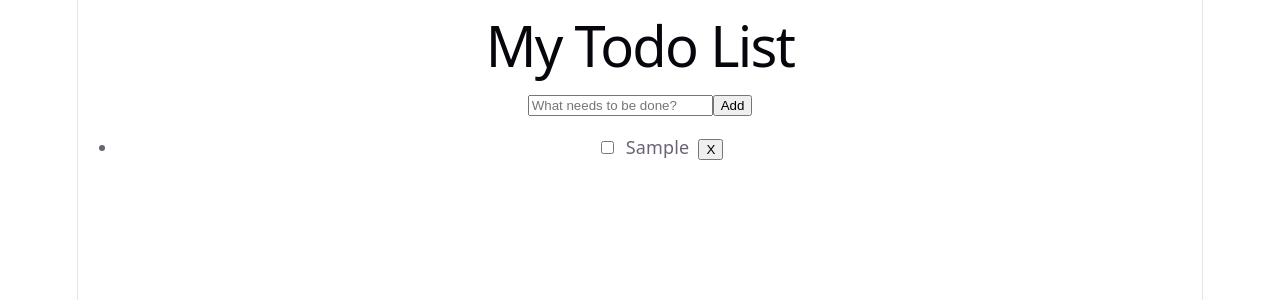
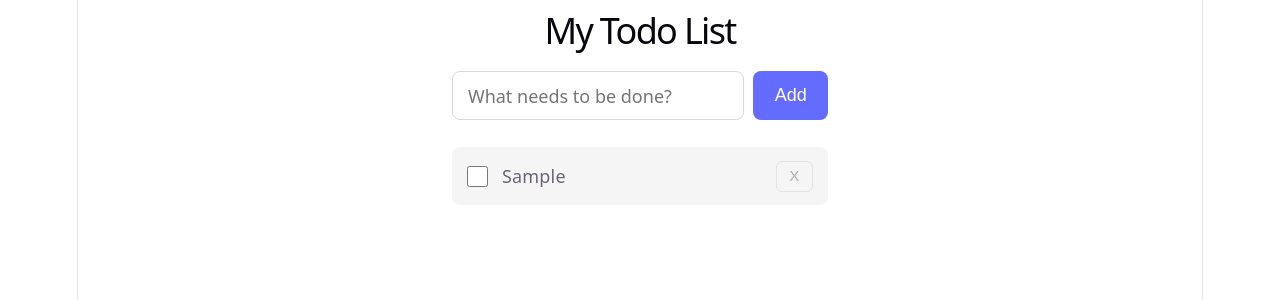
Before and after one commit to Muhammad-Abu-Bakar/react-todo-app, a React (Vite) app: page / in a window 1280 px wide. Both pictures are taken after typing "Sample" into the empty fields and a click on the button "Add". Shown: the top 300 px of the page. Built offline with nearby package versions, Linux system fonts and the light colour scheme.

Commit message:
Add styling with CSS classes and refactor inline styles

```diff
--- a/src/App.css
+++ b/src/App.css
@@ -1,184 +1,112 @@
-.counter {
-  font-size: 16px;
-  padding: 5px 10px;
-  border-radius: 5px;
-  color: var(--accent);
-  background: var(--accent-bg);
-  border: 2px solid transparent;
-  transition: border-color 0.3s;
-  margin-bottom: 24px;
-
-  &:hover {
-    border-color: var(--accent-border);
-  }
-  &:focus-visible {
-    outline: 2px solid var(--accent);
-    outline-offset: 2px;
-  }
+.app {
+  max-width: 480px;
+  margin: 0 auto;
+  padding: 1rem;
+  text-align: left;
 }
 
-.hero {
-  position: relative;
-
-  .base,
-  .framework,
-  .vite {
-    inset-inline: 0;
-    margin: 0 auto;
+.app h1 {
+  font-size: 2rem;
+  margin: 0 0 1.5rem;
+  text-align: center;
 }
 
-  .base {
-    width: 170px;
-    position: relative;
-    z-index: 0;
+/* Add todo form */
+.add-todo {
+  display: flex;
+  gap: 0.5rem;
+  margin-bottom: 1.5rem;
 }
 
-  .framework,
-  .vite {
-    position: absolute;
+.add-todo input {
+  flex: 1;
+  padding: 0.65rem 0.85rem;
+  font-size: 1rem;
+  border-radius: 8px;
+  border: 1px solid rgba(127, 127, 127, 0.3);
+  background-color: transparent;
+  color: inherit;
+  font-family: inherit;
+  outline: none;
+  transition: border-color 0.2s;
 }
 
-  .framework {
-    z-index: 1;
-    top: 34px;
-    height: 28px;
-    transform: perspective(2000px) rotateZ(300deg) rotateX(44deg) rotateY(39deg)
-      scale(1.4);
+.add-todo input:focus {
+  border-color: #646cff;
 }
 
-  .vite {
-    z-index: 0;
-    top: 107px;
-    height: 26px;
-    width: auto;
-    transform: perspective(2000px) rotateZ(300deg) rotateX(40deg) rotateY(39deg)
-      scale(0.8);
-  }
+.add-todo button {
+  padding: 0.65rem 1.2rem;
+  font-size: 1rem;
+  font-weight: 500;
+  background-color: #646cff;
+  color: white;
+  border: none;
+  border-radius: 8px;
+  cursor: pointer;
+  transition: background-color 0.2s;
 }
 
-#center {
-  display: flex;
-  flex-direction: column;
-  gap: 25px;
-  place-content: center;
-  place-items: center;
-  flex-grow: 1;
-
-  @media (max-width: 1024px) {
-    padding: 32px 20px 24px;
-    gap: 18px;
-  }
+.add-todo button:hover {
+  background-color: #535bf2;
 }
 
-#next-steps {
-  display: flex;
-  border-top: 1px solid var(--border);
-  text-align: left;
-
-  & > div {
-    flex: 1 1 0;
-    padding: 32px;
-    @media (max-width: 1024px) {
-      padding: 24px 20px;
-    }
+/* Todo list */
+.app ul {
+  list-style: none;
+  padding: 0;
+  margin: 0;
 }
 
-  .icon {
-    margin-bottom: 16px;
-    width: 22px;
-    height: 22px;
+.app li {
+  display: flex;
+  align-items: center;
+  gap: 0.75rem;
+  padding: 0.75rem 0.85rem;
+  border-radius: 8px;
+  margin-bottom: 0.5rem;
+  background-color: rgba(127, 127, 127, 0.08);
+  transition: background-color 0.2s;
 }
 
-  @media (max-width: 1024px) {
-    flex-direction: column;
-    text-align: center;
-  }
+.app li:hover {
+  background-color: rgba(127, 127, 127, 0.15);
 }
 
-#docs {
-  border-right: 1px solid var(--border);
-
-  @media (max-width: 1024px) {
-    border-right: none;
-    border-bottom: 1px solid var(--border);
-  }
+.app li input[type="checkbox"] {
+  width: 1.2rem;
+  height: 1.2rem;
+  margin: 0;
+  cursor: pointer;
+  accent-color: #646cff;
 }
 
-#next-steps ul {
-  list-style: none;
-  padding: 0;
-  display: flex;
-  gap: 8px;
-  margin: 32px 0 0;
-
-  .logo {
-    height: 18px;
+.todo-text {
+  flex: 1;
+  font-size: 1rem;
+  transition: opacity 0.2s;
 }
 
-  a {
-    color: var(--text-h);
-    font-size: 16px;
-    border-radius: 6px;
-    background: var(--social-bg);
-    display: flex;
-    padding: 6px 12px;
-    align-items: center;
-    gap: 8px;
-    text-decoration: none;
-    transition: box-shadow 0.3s;
-
-    &:hover {
-      box-shadow: var(--shadow);
-    }
-    .button-icon {
-      height: 18px;
-      width: 18px;
-    }
+.todo-text.completed {
+  text-decoration: line-through;
+  opacity: 0.5;
 }
 
-  @media (max-width: 1024px) {
-    margin-top: 20px;
-    flex-wrap: wrap;
-    justify-content: center;
-
-    li {
-      flex: 1 1 calc(50% - 8px);
+.delete-btn {
+  padding: 0.3rem 0.7rem;
+  font-size: 0.85rem;
+  background-color: transparent;
+  color: inherit;
+  opacity: 0.5;
+  border: 1px solid rgba(127, 127, 127, 0.3);
+  border-radius: 6px;
+  cursor: pointer;
+  transition: all 0.15s;
 }
 
-    a {
-      width: 100%;
-      justify-content: center;
-      box-sizing: border-box;
+.delete-btn:hover {
+  background-color: #ff4444;
+  color: white;
+  border-color: #ff4444;
+  opacity: 1;
 }
-  }
-}
-
-#spacer {
-  height: 88px;
-  border-top: 1px solid var(--border);
-  @media (max-width: 1024px) {
-    height: 48px;
-  }
-}
-
-.ticks {
-  position: relative;
-  width: 100%;
-
-  &::before,
-  &::after {
-    content: '';
-    position: absolute;
-    top: -4.5px;
-    border: 5px solid transparent;
-  }
-
-  &::before {
-    left: 0;
-    border-left-color: var(--border);
-  }
-  &::after {
-    right: 0;
-    border-right-color: var(--border);
-  }
-}
--- a/src/App.tsx
+++ b/src/App.tsx
@@ -63,16 +63,15 @@ function App() {
               checked={todo.completed}
               onChange={() => handleToggleTodo(todo.id)}
             />
-            <span
-              style={{
-                textDecoration: todo.completed ? 'line-through' : 'none',
-                marginLeft: '0.5rem',
-                marginRight: '0.5rem',
-              }}
-            >
+            <span className={`todo-text ${todo.completed ? 'completed' : ''}`}>
               {todo.text}
             </span>
-            <button onClick={() => handleDeleteTodo(todo.id)}>X</button>
+            <button
+              className="delete-btn"
+              onClick={() => handleDeleteTodo(todo.id)}
+            >
+              X
+            </button>
           </li>
         ))}
       </ul>
```
Lines whose indentation alone changed are shown as unchanged.
